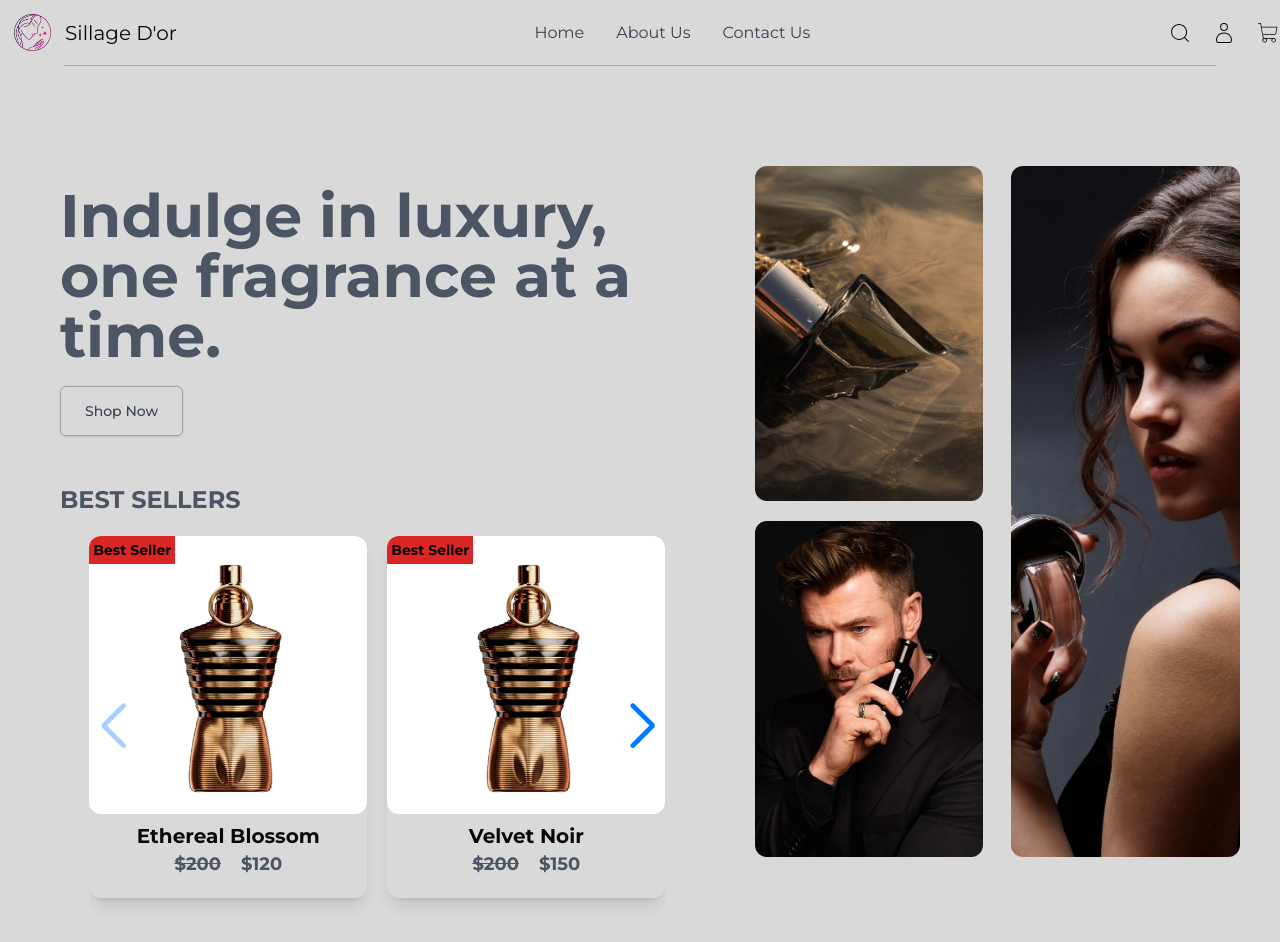
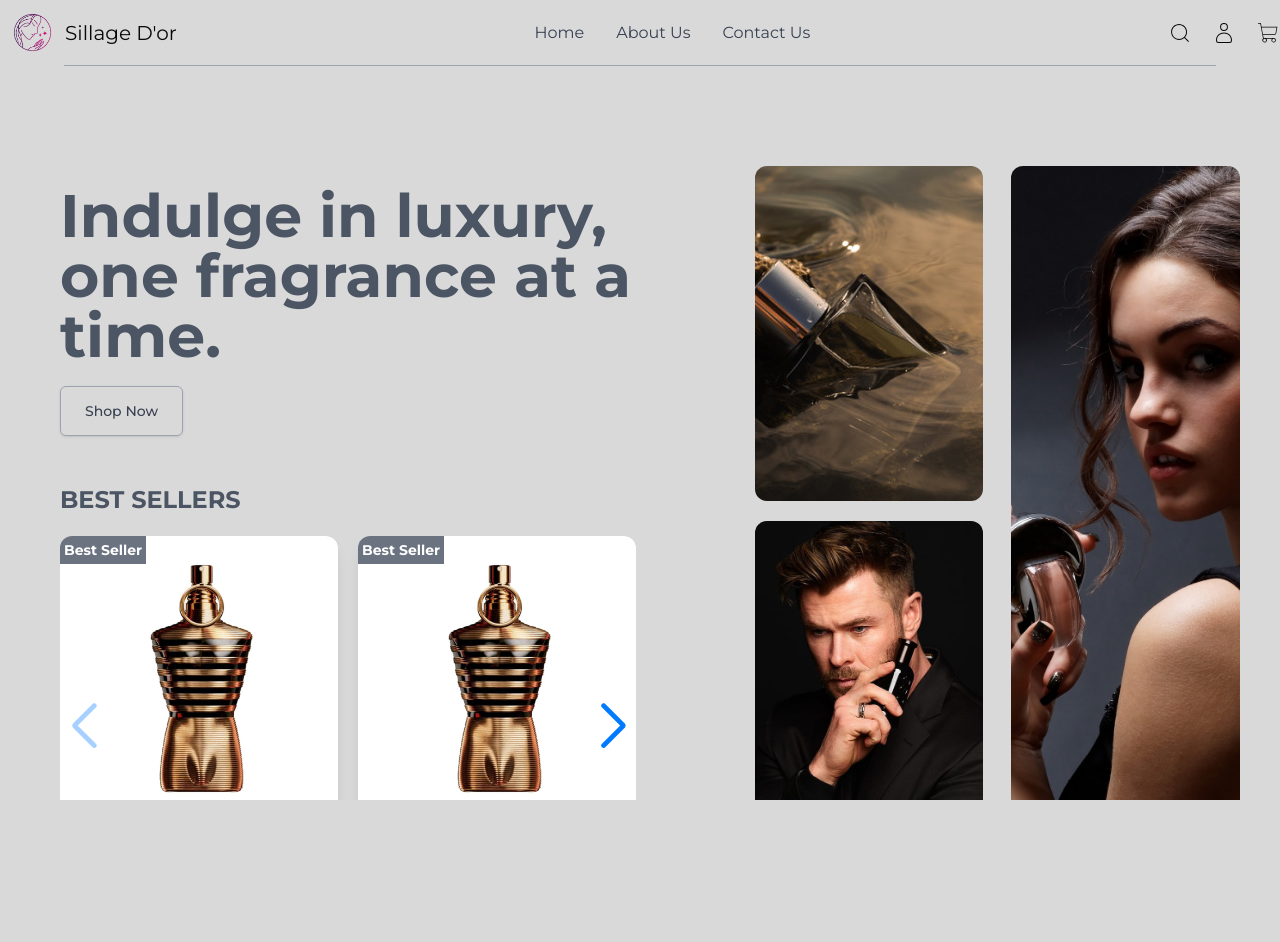
Before and after one commit to puravgc/sillagedor, a Next.js app: page / in a window 1280 px wide. Shown: the top 942 px of the page. After the commit the page ends 800 px from the top, so only its background shows below. Built offline with nearby package versions, Linux system fonts and the light colour scheme.

Commit message:
frontend additions

```diff
--- a/package.json
+++ b/package.json
@@ -20,6 +20,7 @@
     "next": "^15.1.6",
     "react": "^19.0.0",
     "react-dom": "^19.0.0",
+    "react-fast-marquee": "^1.6.5",
     "react-icons": "^5.4.0",
     "swiper": "^11.2.1",
     "tailwind-merge": "^2.6.0",
--- a/src/app/components/carousel/Carousel.tsx
+++ b/src/app/components/carousel/Carousel.tsx
@@ -52,6 +52,7 @@ export function CarouselSize() {
   };
 
   return (
+    <motion.div variants={textContainer} initial="hidden" animate="visible">
       <Swiper
         modules={[Navigation]}
         navigation
@@ -68,9 +69,9 @@ export function CarouselSize() {
               animate="visible"
               className=" flex flex-col items-center shadow-lg rounded-xl pb-5 relative overflow-hidden"
             >
-            <div className="absolute top-0 left-0 bg-red-600 p-1">
+              <div className="absolute top-0 left-0 bg-gray-500 p-1">
                 {" "}
-              <p className="text-sm">Best Seller</p>
+                <p className="text-sm text-white">Best Seller</p>
               </div>
 
               <Image
@@ -80,6 +81,7 @@ export function CarouselSize() {
                 height={200}
                 className=" object-cover w-full rounded-xl"
               />
+
               <h2 className="text-xl mt-2">{perfume.name}</h2>
               <div className="flex gap-5">
                 {" "}
@@ -90,5 +92,6 @@ export function CarouselSize() {
           </SwiperSlide>
         ))}
       </Swiper>
+    </motion.div>
   );
 }
--- a/src/app/globals.css
+++ b/src/app/globals.css
@@ -67,9 +67,31 @@
 
 body {
   font-family: var(--font-montserrat), sans-serif;
-  background: #D9D9D9;
+  background: #d9d9d9;
+}
 
+/* Custom Rounded Scrollbar */
+::-webkit-scrollbar {
+  width: 6px;
+  height: 6px;
 }
-::-webkit-scrollbar {
-  display: none;
+
+::-webkit-scrollbar-track {
+  /* Light background */
+  border-radius: 10px;
 }
+
+::-webkit-scrollbar-thumb {
+  background: #888; /* Scrollbar color */
+  border-radius: 10px;
+}
+
+::-webkit-scrollbar-thumb:hover {
+  background: #555; /* Darker color on hover */
+}
+.strokeme {
+  color: #dedede;
+
+  text-shadow: -1px -1px 0 #555, 1px -1px 0 #555, -1px 1px 0 #555,
+    2px 2px 0 #555;
+}
--- a/src/app/layout.tsx
+++ b/src/app/layout.tsx
@@ -21,9 +21,13 @@ export default function RootLayout({
 }>) {
   return (
     <html lang="en">
-      <body className={`${montserrat.variable} antialiased h-screen w-screen`}>
+      <body
+        className={`${montserrat.variable} antialiased max-h-screen w-screen flex flex-col`}
+      >
         <Navbar />
-        <div className="">{children}</div>
+        <div className="flex-1 overflow-auto overflow-x-hidden w-full">
+          {children}
+        </div>
       </body>
     </html>
   );
--- a/src/app/page.tsx
+++ b/src/app/page.tsx
@@ -1,128 +1,12 @@
-"use client";
-import { CarouselSize } from "@/app/components/carousel/Carousel";
-import { Button } from "@/components/ui/button";
-import { motion } from "framer-motion";
-import Image from "next/image";
 import React from "react";
-
-const textContainer = {
-  hidden: { opacity: 0, y: 50 },
-  visible: {
-    opacity: 1,
-    y: 0,
-    transition: { staggerChildren: 0.3, duration: 0.8 },
-  },
-};
-
-const textItem = {
-  hidden: { opacity: 0, y: 50 },
-  visible: { opacity: 1, y: 0, transition: { duration: 0.8 } },
-};
+import Hero from "./screens/hero/Hero";
+import Trending from "./screens/trending/Trending";
 
 const Page = () => {
   return (
-    <div className="h-full w-full px-5">
-      <div className="flex flex-col md:flex-row justify-between h-full mt-20">
-        {/* Text Section */}
-        <div className="text-4xl md:text-6xl flex flex-col font-extrabold text-center md:text-left p-10">
-          <motion.div
-            className="w-full text-gray-600"
-            variants={textContainer}
-            initial="hidden"
-            animate="visible"
-          >
-            <motion.span className="inline-block" variants={textItem}>
-              Indulge in luxury,
-            </motion.span>
-            <br />
-            <motion.span className="inline-block" variants={textItem}>
-              one fragrance at a time.
-            </motion.span>
-            <div className="text-xl mt-5">
-              <Button className="p-6 bg-transparent border border-gray-400 text-gray-700 hover:bg-gray-600 hover:text-white">
-                Shop Now
-              </Button>
-            </div>
-          </motion.div>
-
-          <div className="mt-12 w-full flex flex-col justify-center">
-            {" "}
-            <div>
-              <motion.h1
-                className="text-2xl text-gray-600 mb-5"
-                variants={textContainer}
-                initial="hidden"
-                animate="visible"
-              >
-                BEST SELLERS
-              </motion.h1>
-            </div>
-            <CarouselSize />
-          </div>
-        </div>
-
-        {/* Image Section */}
-        <motion.div
-          className="flex flex-wrap md:flex-nowrap w-full md:w-[50%] gap-2"
-          initial="hidden"
-          animate="visible"
-          variants={{
-            hidden: { opacity: 0, y: 50 },
-            visible: {
-              opacity: 1,
-              y: 0,
-              transition: {
-                staggerChildren: 0.5,
-                duration: 0.8,
-                ease: "easeOut",
-              },
-            },
-          }}
-        >
-          <motion.div
-            className="h-auto md:h-[90%] flex flex-col gap-5 justify-end items-end p-5"
-            variants={{
-              hidden: { opacity: 0, y: 30 },
-              visible: { opacity: 1, y: 0, transition: { duration: 0.6 } },
-            }}
-          >
-            <Image
-              src="/sidemodel.png"
-              alt="model image"
-              height={800}
-              width={2000}
-              className="h-auto max-h-[400px] md:h-[50%] rounded-xl object-cover"
-            />
-            <Image
-              src="/model2.jpg"
-              alt="model image"
-              height={800}
-              width={2000}
-              className="h-auto max-h-[400px] md:h-[50%] rounded-xl object-cover"
-            />
-          </motion.div>
-
-          <motion.div
-            className="h-auto md:h-[90%] flex justify-end items-end pb-5 pt-5 pr-5 rounded-xl"
-            variants={{
-              hidden: { opacity: 0, x: 30 },
-              visible: {
-                opacity: 1,
-                x: 0,
-                transition: { duration: 0.6, delay: 0.2 },
-              },
-            }}
-          >
-            <Image
-              src="/menmodel.png"
-              alt="model image"
-              height={800}
-              width={2000}
-              className="h-full rounded-xl object-cover"
-            />
-          </motion.div>
-        </motion.div>
-      </div>
+    <div className="">
+      <Hero />
+      <Trending />
     </div>
   );
 };
--- /dev/null
+++ b/src/app/screens/hero/Hero.tsx
@@ -0,0 +1,132 @@
+"use client";
+import { CarouselSize } from "@/app/components/carousel/Carousel";
+import { Button } from "@/components/ui/button";
+import { motion } from "framer-motion";
+import Image from "next/image";
+import React from "react";
+
+const textContainer = {
+  hidden: { opacity: 0, y: 50 },
+  visible: {
+    opacity: 1,
+    y: 0,
+    transition: { staggerChildren: 0.3, duration: 0.8 },
+  },
+};
+
+const textItem = {
+  hidden: { opacity: 0, y: 50 },
+  visible: { opacity: 1, y: 0, transition: { duration: 0.8 } },
+};
+
+const Hero = () => {
+  return (
+    <div className="h-full w-full px-5">
+      <div className="flex flex-col md:flex-row justify-between h-full mt-20">
+        {/* Text Section */}
+        <div className="text-4xl md:text-6xl flex flex-col font-extrabold text-center md:text-left p-10">
+          <motion.div
+            className="w-full text-gray-600"
+            variants={textContainer}
+            initial="hidden"
+            animate="visible"
+          >
+            <motion.span className="inline-block" variants={textItem}>
+              Indulge in luxury,
+            </motion.span>
+            <br />
+            <motion.span className="inline-block" variants={textItem}>
+              one fragrance at a time.
+            </motion.span>
+            <div className="text-xl mt-5">
+              <Button className="p-6 bg-transparent border border-gray-400 text-gray-700 hover:bg-gray-600 hover:text-white">
+                Shop Now
+              </Button>
+            </div>
+          </motion.div>
+
+          <div className="mt-12 w-full flex flex-col items-start">
+            {" "}
+            <div className="">
+              <motion.h1
+                className="text-2xl text-gray-600 mb-5"
+                variants={textContainer}
+                initial="hidden"
+                animate="visible"
+              >
+                BEST SELLERS
+              </motion.h1>
+            </div>
+            <div className="">
+              <CarouselSize />
+            </div>
+          </div>
+        </div>
+
+        {/* Image Section */}
+        <motion.div
+          className="flex flex-wrap md:flex-nowrap w-full md:w-[50%] gap-2"
+          initial="hidden"
+          animate="visible"
+          variants={{
+            hidden: { opacity: 0, y: 50 },
+            visible: {
+              opacity: 1,
+              y: 0,
+              transition: {
+                staggerChildren: 0.5,
+                duration: 0.8,
+                ease: "easeOut",
+              },
+            },
+          }}
+        >
+          <motion.div
+            className="h-auto md:h-[90%] flex flex-col gap-5 justify-end items-end p-5"
+            variants={{
+              hidden: { opacity: 0, y: 30 },
+              visible: { opacity: 1, y: 0, transition: { duration: 0.6 } },
+            }}
+          >
+            <Image
+              src="/sidemodel.png"
+              alt="model image"
+              height={800}
+              width={2000}
+              className="h-auto max-h-[400px] md:h-[50%] rounded-xl object-cover"
+            />
+            <Image
+              src="/model2.jpg"
+              alt="model image"
+              height={800}
+              width={2000}
+              className="h-auto max-h-[400px] md:h-[50%] rounded-xl object-cover"
+            />
+          </motion.div>
+
+          <motion.div
+            className="h-auto md:h-[90%] flex justify-end items-end pb-5 pt-5 pr-5 rounded-xl"
+            variants={{
+              hidden: { opacity: 0, x: 30 },
+              visible: {
+                opacity: 1,
+                x: 0,
+                transition: { duration: 0.6, delay: 0.2 },
+              },
+            }}
+          >
+            <Image
+              src="/menmodel.png"
+              alt="model image"
+              height={800}
+              width={2000}
+              className="h-full rounded-xl object-cover"
+            />
+          </motion.div>
+        </motion.div>
+      </div>
+    </div>
+  );
+};
+
+export default Hero;
--- /dev/null
+++ b/src/app/screens/trending/Trending.tsx
@@ -0,0 +1,23 @@
+import React from "react";
+import Marquee from "react-fast-marquee";
+
+const Trending = () => {
+  return (
+    <div className="h-screen">
+      <Marquee
+        className="text-8xl font-bold strokeme overflow-hidden"
+        speed={150}
+      >
+        {Array(5)
+          .fill("TRENDING")
+          .map((text, index) => (
+            <p key={index} className="mr-10">
+              {text}
+            </p>
+          ))}
+      </Marquee>
+    </div>
+  );
+};
+
+export default Trending;
```
Also changed, not shown: 2 other files (tests, documents, lock files or other folders). Lines whose indentation alone changed are shown as unchanged.
